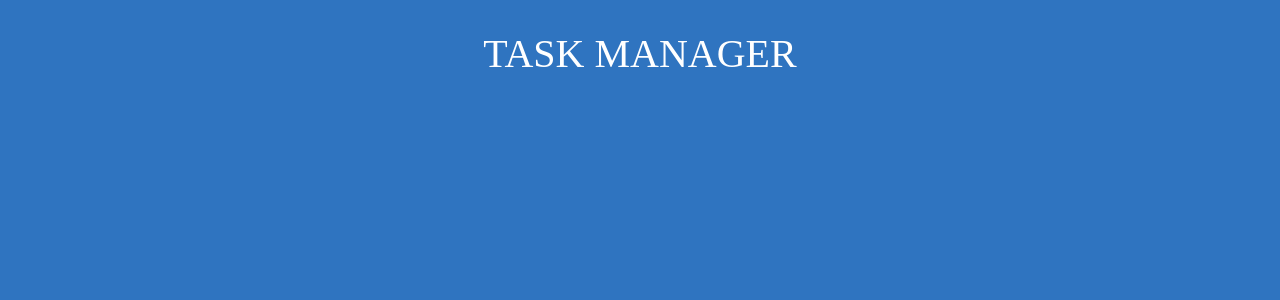
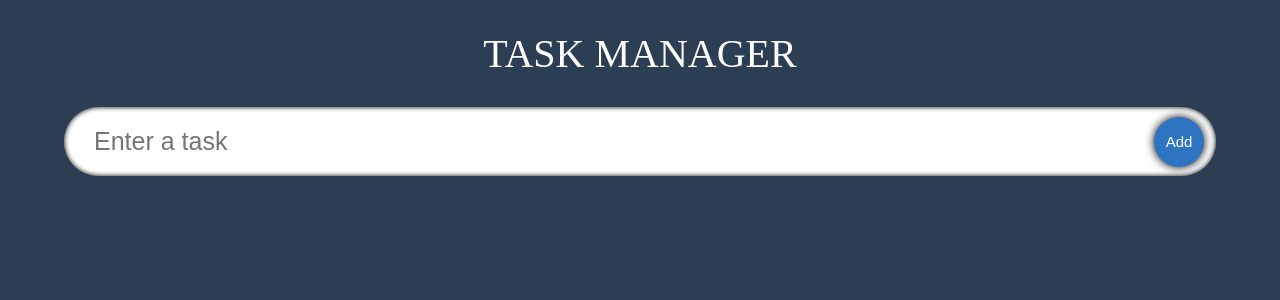
Before and after one commit to EsraK1/Task-Manager, a React (Create React App) app: page / in a window 1280 px wide. Shown: the top 300 px of the page. Built offline with nearby package versions, Linux system fonts and the light colour scheme; the HTML template or start-up script is replaced by a standard one; a web font is replaced by a local one.

Commit message:
UI-setup

```diff
--- a/src/App.css
+++ b/src/App.css
@@ -6,7 +6,7 @@
   display: flex;
   flex-direction: column;
   align-items: center;
-  background-color: #2f74c0;
+  background-color: hsl(212, 31%, 25%);
   font-family: "Neucha", cursive;
 }
 
--- a/src/App.tsx
+++ b/src/App.tsx
@@ -1,11 +1,13 @@
 import React from 'react';
 import './App.css';
+import InputField from './components/InputField';
 
 const App: React.FC = ()=> {
+
   return (
     <div className="App">
-     <span className='heading'>Task Manager</span>
-
+    <span className='heading'>Task Manager</span>
+    <InputField/>
     </div>
   );
 }
--- /dev/null
+++ b/src/components/InputField.tsx
@@ -0,0 +1,13 @@
+import React from 'react';
+import "./styles.css";
+
+const InputField = () => {
+  return (
+    <form className='input'>
+      <input type='input' placeholder='Enter a task' className='input_box'/>
+    <button className='input_submit' type='submit'>Add</button>
+    </form>
+  )
+}
+
+export default InputField
--- /dev/null
+++ b/src/components/styles.css
@@ -0,0 +1,45 @@
+.input {
+  display: flex;
+  width: 90%;
+  position: relative;
+  align-items: center;
+}
+
+.input_box {
+  width: 100%;
+  border-radius: 50px;
+  padding: 20px 30px;
+  font-size: 25px;
+  border: none;
+  transition: 0.2s;
+  box-shadow: inset 0 0 5px black;
+}
+
+.input_box:focus {
+  box-shadow: 0 0 10px 1000px rgba(0, 0, 0, 0.5);
+  outline: none;
+}
+
+.input_submit {
+  position: absolute;
+  width: 50px;
+  height: 50px;
+  margin: 12px;
+  border-radius: 50px;
+  right: 0px;
+  border: none;
+  font-size: 15px;
+  background-color: #2f74c0;
+  color: white;
+  transition: 0.2s all;
+  box-shadow: 0 0 10px black;
+}
+
+.input_submit:hover {
+  background-color: #388ae2;
+}
+
+.input_submit:active {
+  transform: scale(0.8);
+  box-shadow: 0 0 5px black;
+}
```
